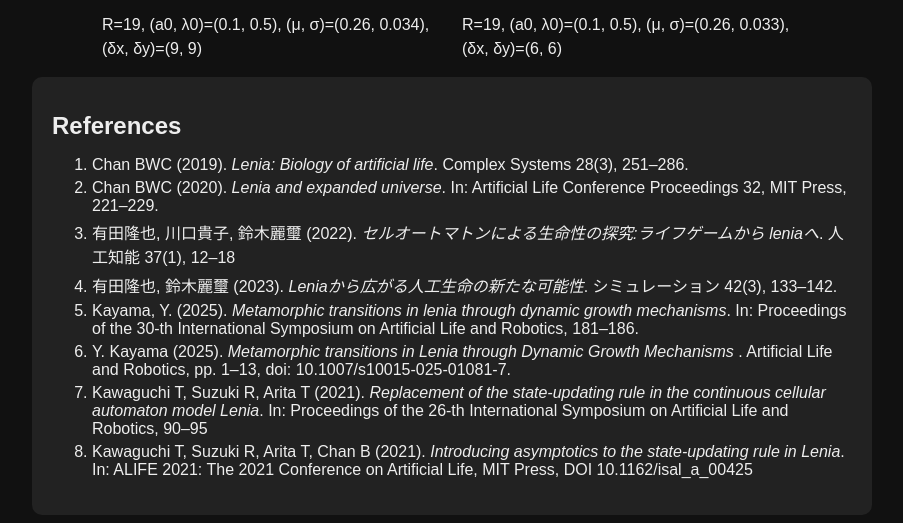
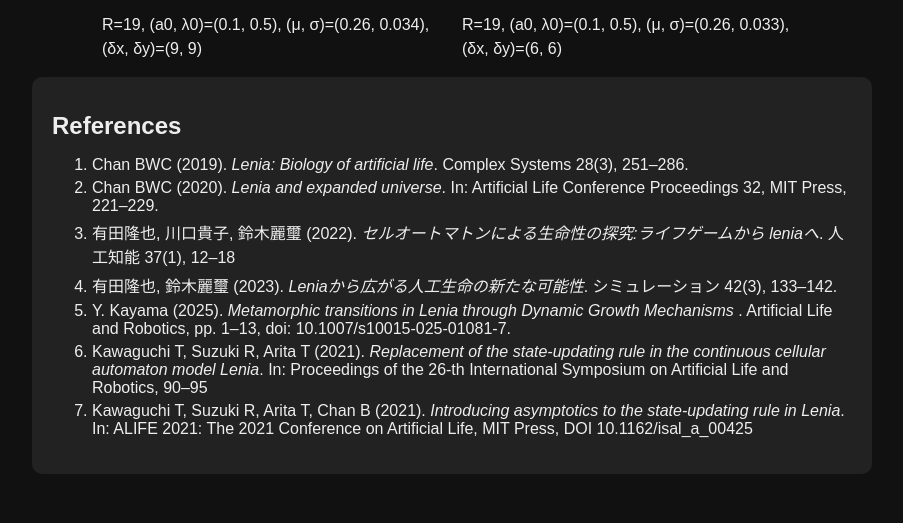
Before and after one commit to y-kayama/dgm-lenia, a plain HTML site: page index.html in a window 1280 px wide. Shown: the part 2669-3192 px from the top of the page, without its empty margins (188-1091 px from the left). After the commit the page ends 3151 px from the top, so only its background shows below. Drawn offline with Linux system fonts and the light colour scheme.

```diff
--- a/index.html
+++ b/index.html
@@ -298,14 +298,6 @@
                     42(3), 133–142.
                 </li>
                 <li>
-                    Kayama, Y. (2025).
-                    <em
-                        >Metamorphic transitions in lenia through dynamic growth
-                        mechanisms</em
-                    >. In: Proceedings of the 30-th International Symposium on
-                    Artificial Life and Robotics, 181–186.
-                </li>
-                <li>
                     Y. Kayama (2025).
                     <em>
                         Metamorphic transitions in Lenia through Dynamic Growth Mechanisms
```
